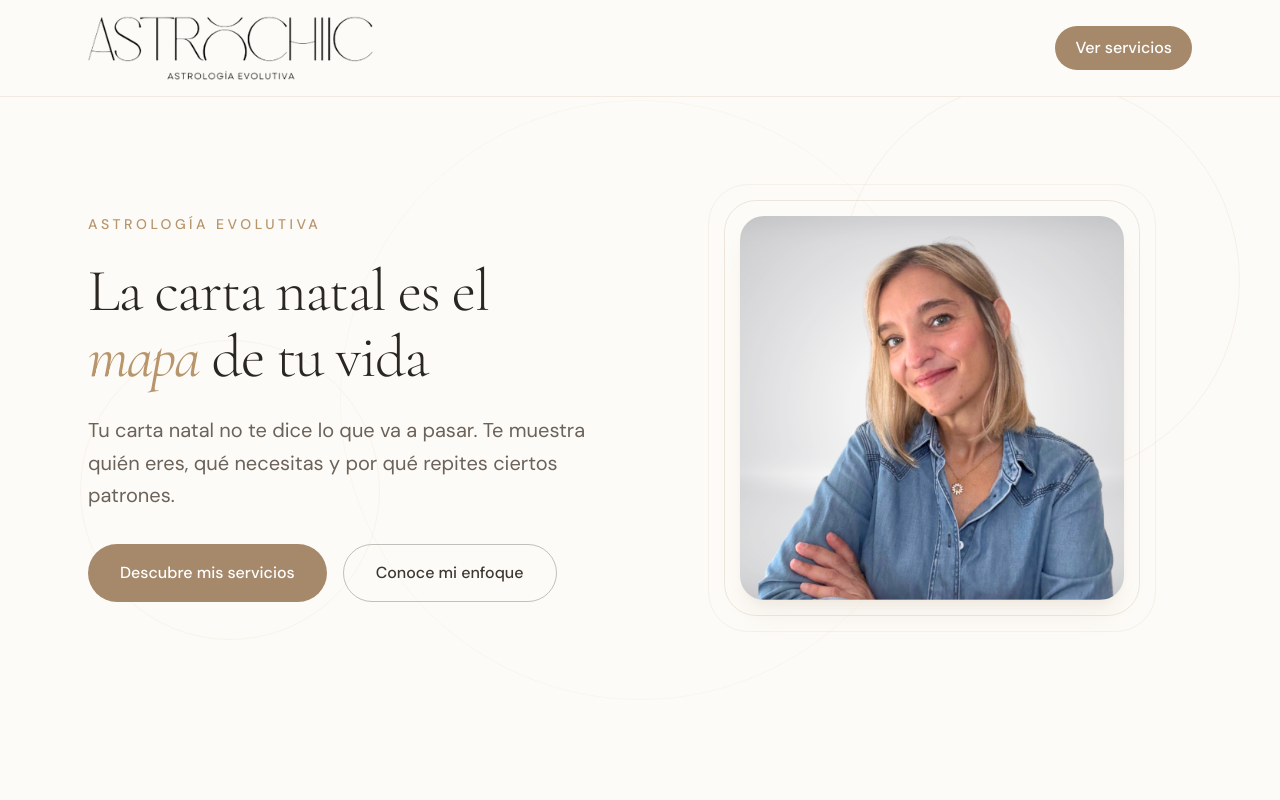
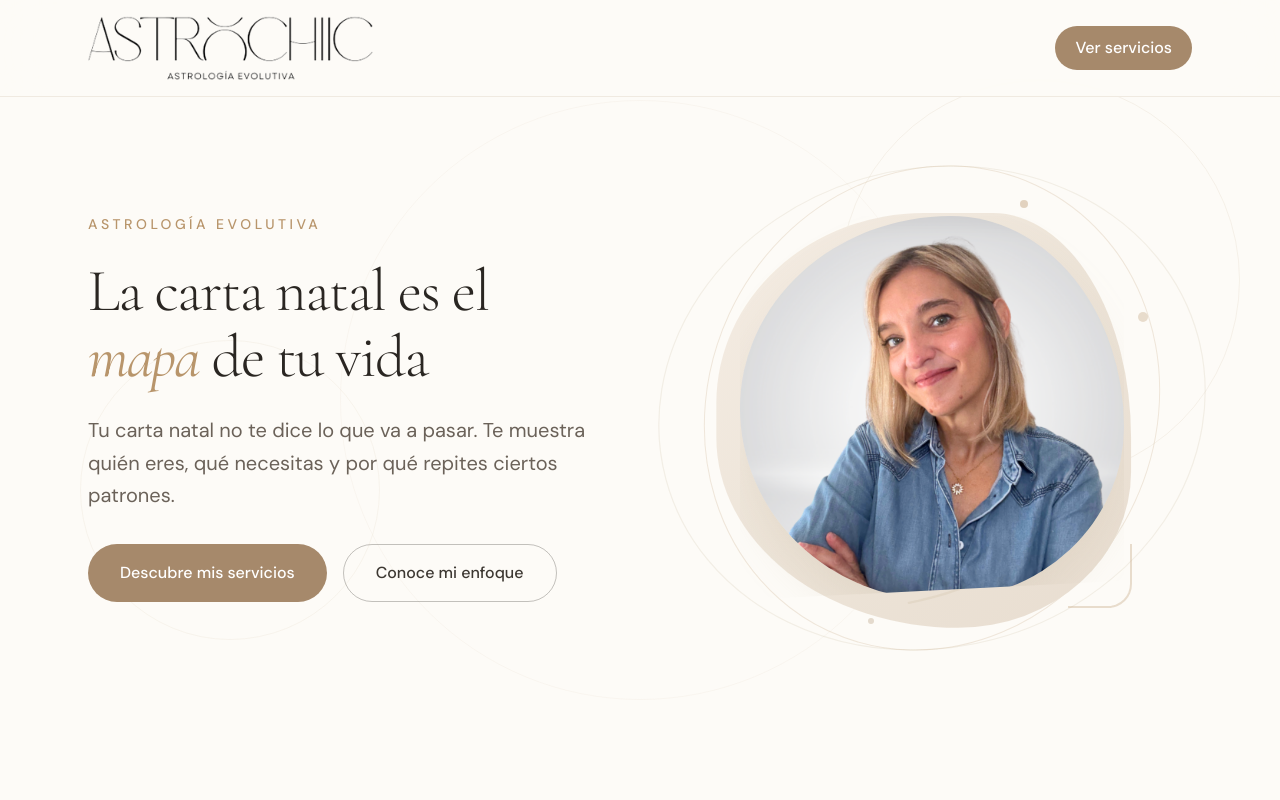
Before and after one commit to astrochiic-hash/astrochiic, a React (Vite) app: page / in a window 1280 px wide. Shown: the top 800 px of the page. Built offline with nearby package versions, Linux system fonts and the light colour scheme.

Commit message:
Rediseñar el marco de la foto profesional en el hero para que sea más or

```diff
--- a/src/web/pages/index.tsx
+++ b/src/web/pages/index.tsx
@@ -127,14 +127,59 @@ const Index = () => {
             </div>
             <div className="order-1 lg:order-2 flex justify-center animate-fade-up animation-delay-200">
               <div className="relative">
-                {/* Elegant geometric frame */}
-                <div className="absolute -inset-4 border border-[#D4C5B0]/40 rounded-[2rem]"></div>
-                <div className="absolute -inset-8 border border-[#D4C5B0]/20 rounded-[2.5rem]"></div>
+                {/* Distinctive asymmetric organic frame with orbital elements */}
+                {/* Outer orbital ring - tilted ellipse */}
+                <div className="absolute -inset-10 sm:-inset-12 border border-[#D4C5B0]/25 rounded-full" style={{ transform: 'rotate(-15deg) scaleX(1.15)' }}></div>
+
+                {/* Inner orbital ring - counter tilted */}
+                <div className="absolute -inset-6 sm:-inset-8 border border-[#B8956B]/20 rounded-full" style={{ transform: 'rotate(25deg) scaleY(1.1)' }}></div>
+
+                {/* Small orbital dot accents */}
+                <div className="absolute -top-4 right-1/4 w-2 h-2 rounded-full bg-[#B8956B]/40"></div>
+                <div className="absolute -bottom-6 left-1/3 w-1.5 h-1.5 rounded-full bg-[#D4C5B0]/60"></div>
+                <div className="absolute top-1/4 -right-6 w-2.5 h-2.5 rounded-full bg-[#B8956B]/30"></div>
+
+                {/* Asymmetric organic blob shape behind image */}
+                <div
+                  className="absolute inset-0 bg-gradient-to-br from-[#F5EDE4] via-[#EDE4D8] to-[#E8DDD0]"
+                  style={{
+                    borderRadius: '60% 40% 50% 70% / 55% 65% 45% 55%',
+                    transform: 'scale(1.08) translate(-2%, 3%)',
+                  }}
+                ></div>
+
+                {/* Accent line - like an astral chart arc */}
+                <svg className="absolute -inset-8 sm:-inset-10 w-[calc(100%+4rem)] sm:w-[calc(100%+5rem)] h-[calc(100%+4rem)] sm:h-[calc(100%+5rem)]" viewBox="0 0 100 100" fill="none">
+                  <path
+                    d="M 15 50 Q 25 15, 60 10"
+                    stroke="#B8956B"
+                    strokeWidth="0.4"
+                    strokeOpacity="0.4"
+                    fill="none"
+                    strokeLinecap="round"
+                  />
+                  <path
+                    d="M 85 55 Q 80 85, 45 92"
+                    stroke="#D4C5B0"
+                    strokeWidth="0.5"
+                    strokeOpacity="0.35"
+                    fill="none"
+                    strokeLinecap="round"
+                  />
+                </svg>
+
                 <img
                   src="./0a8590cc-7ac8-4dc7-8454-e879f7fdfbbe.png"
                   alt="Astrochiic - Astrología Evolutiva"
-                  className="relative w-56 sm:w-72 md:w-80 lg:w-96 rounded-[1.5rem] shadow-xl shadow-[#D4C5B0]/20"
+                  className="relative w-56 sm:w-72 md:w-80 lg:w-96 shadow-2xl shadow-[#C4B5A0]/30"
+                  style={{
+                    borderRadius: '55% 45% 48% 52% / 50% 55% 45% 50%',
+                    clipPath: 'polygon(5% 0%, 100% 0%, 100% 95%, 0% 100%, 0% 8%)'
+                  }}
                 />
+
+                {/* Corner accent - golden line detail */}
+                <div className="absolute -bottom-2 -right-2 w-16 h-16 border-r-2 border-b-2 border-[#B8956B]/30 rounded-br-3xl"></div>
               </div>
             </div>
           </div>
```
Also changed, not shown: tasks.json (+1 -1 lines).
